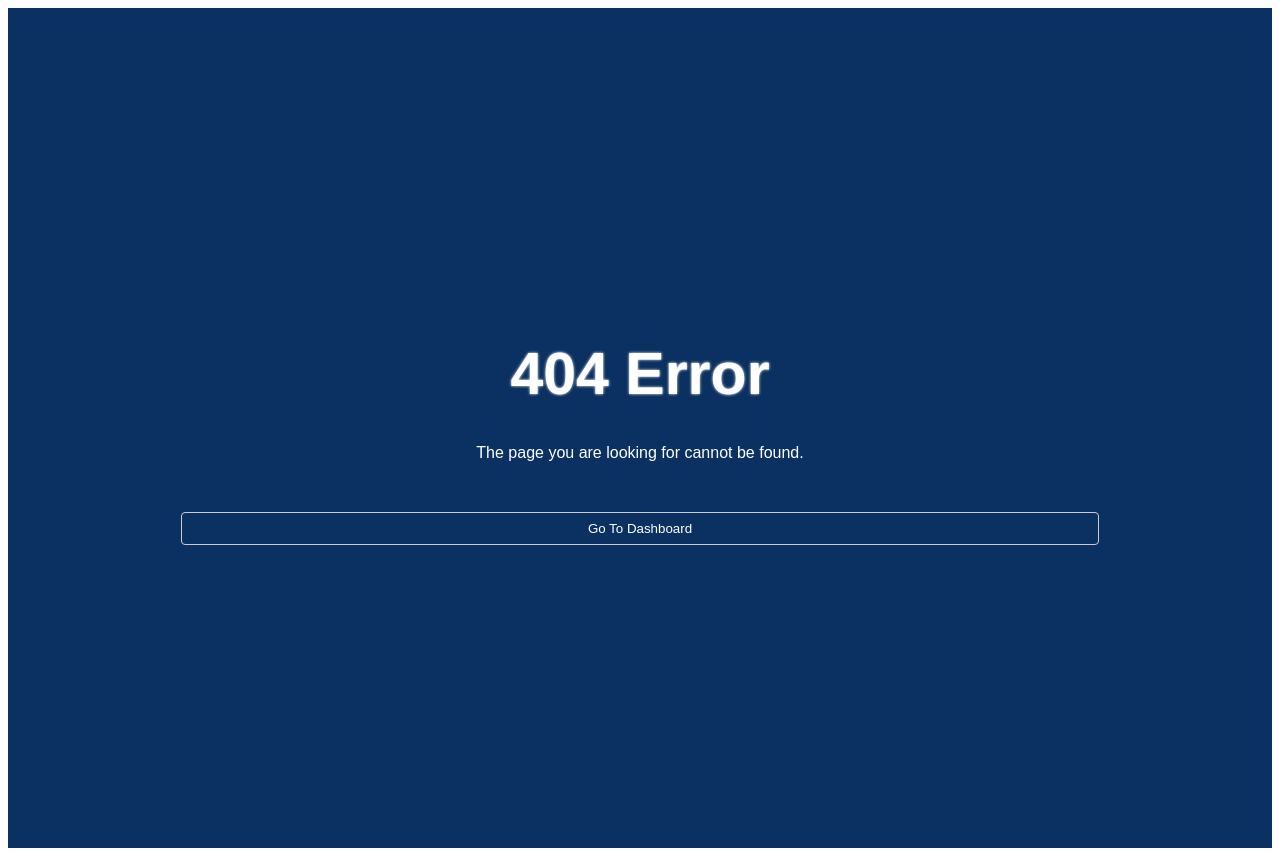
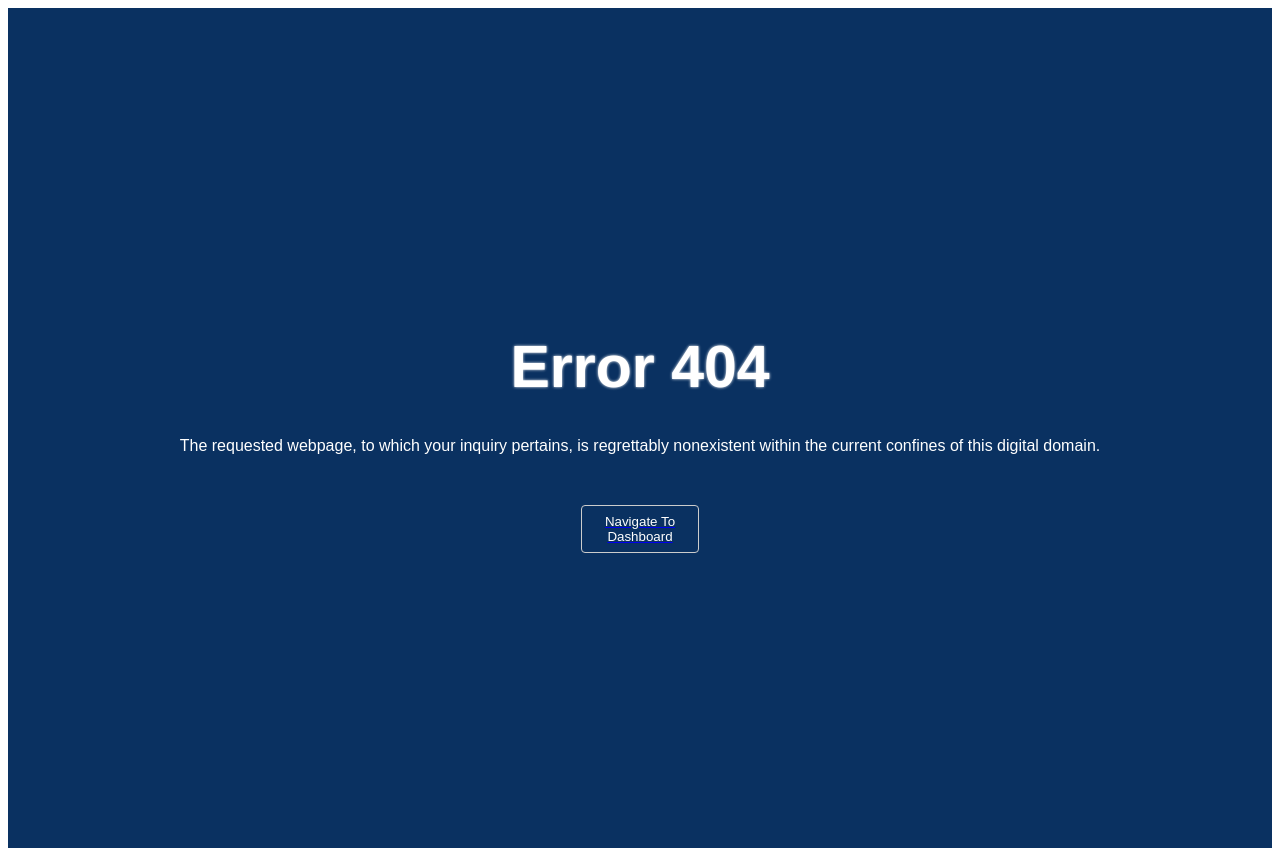
Before and after one commit to TheOneAKD/MLFD-App, a Flask app: template templates/404.html in a window 1280 px wide. Run offline with Flask 3, Linux system fonts and the light colour scheme; the template is opened without the code that fills it, so the values that code supplies are empty.

Commit message:
Update 404.html

```diff
--- a/templates/404.html
+++ b/templates/404.html
@@ -52,9 +52,11 @@
 </head>
 <body>
     <div class="error-container">
-        <h1>404 Error</h1>
-        <p>The page you are looking for cannot be found.</p>
-        <button href="/user_dashboard">Go To Dashboard</button>
+        <h1>Error 404</h1>
+        <p>The requested webpage, to which your inquiry pertains, is regrettably nonexistent within the current confines of this digital domain.</p>
+        <a href="/user_dashboard">
+            <button>Navigate To Dashboard</button>
+        </a>
     </div>
 </body>
 </html>
```
